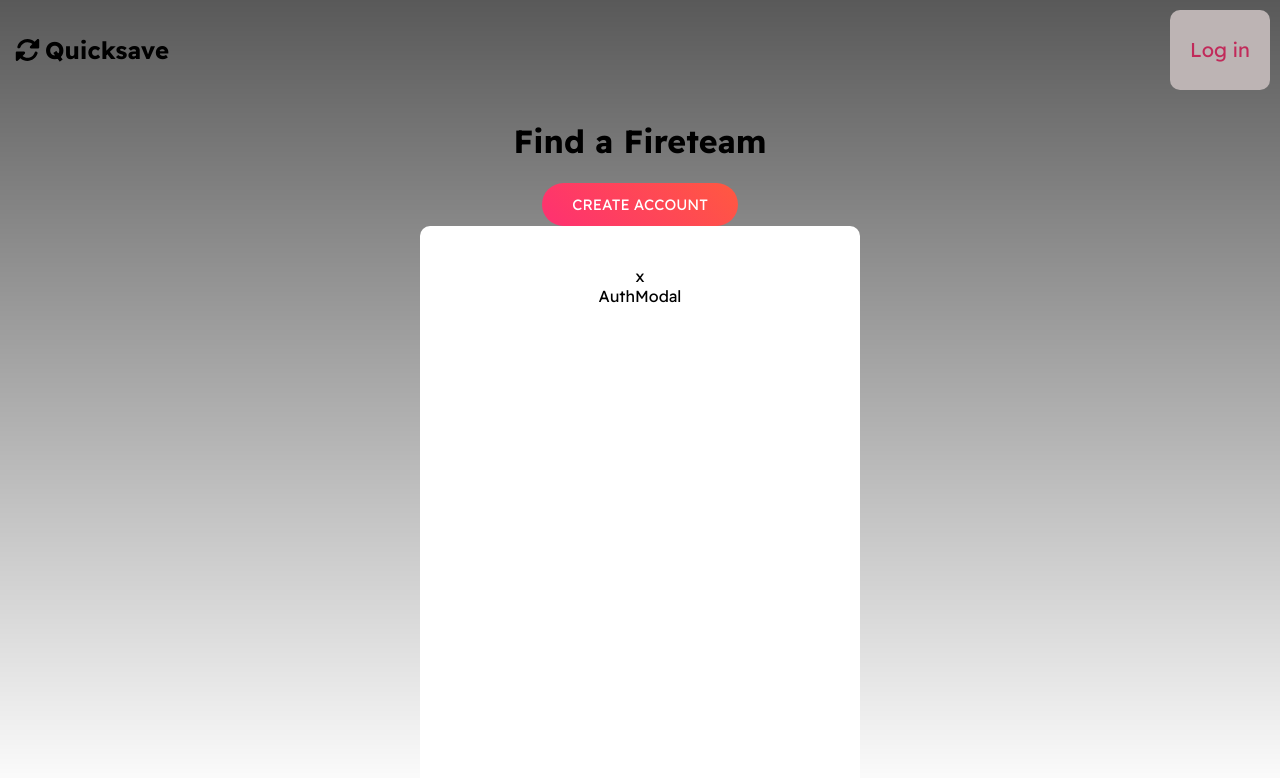
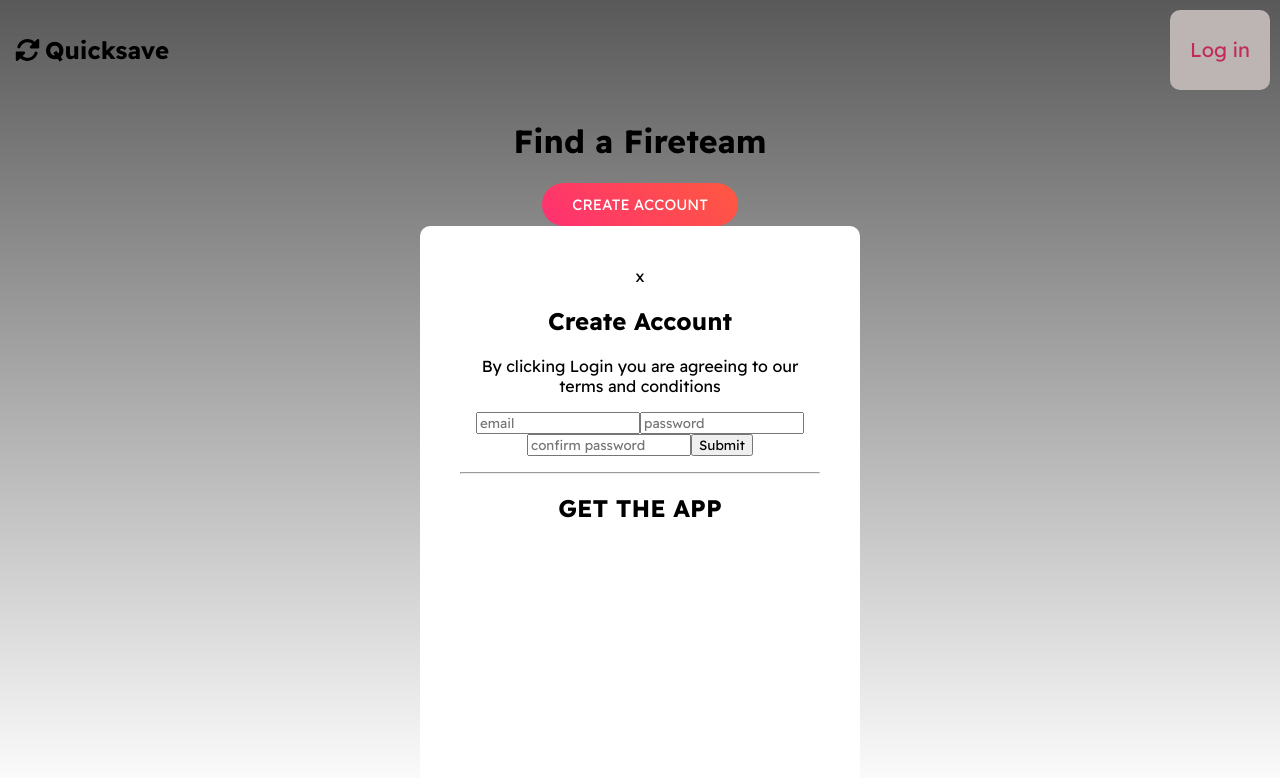
Before and after one commit to HectorDNuno/quicksave, a React (Create React App) app: page / in a window 1280 px wide. Both pictures are taken after a click on the button "Log in". Shown: the top 778 px of the page. Built offline with nearby package versions, Linux system fonts and the light colour scheme.

Commit message:
sets state and creates forms for email, password, and password confirmation, creates event handler for onSubmit event, adds line at the bottom of form with text that says get the app

```diff
--- a/src/components/AuthModal.js
+++ b/src/components/AuthModal.js
@@ -1,14 +1,69 @@
-import React from "react";
+import React, { useState } from "react";
 
 const AuthModal = ({ setShowModal }) => {
+  const [email, setEmail] = useState(null);
+  const [password, setPassword] = useState(null);
+  const [confirmPassword, setConfirmPassword] = useState(null);
+  const [errors, setErrors] = useState(null);
+
   const handleClick = () => {
     setShowModal(false);
   };
 
+  const handleSubmit = (e) => {
+    e.preventDefault();
+
+    try {
+      if (isSignUp && password !== confirmPassword) {
+        setErrors("passwords need to match!");
+      }
+    } catch (error) {
+      console.log(error);
+    }
+  };
+
+  const isSignUp = true;
+
   return (
     <div className="auth-modal">
-      <div onClick={handleClick}>x</div>
-      AuthModal
+      <div className="close-icon" onClick={handleClick}>
+        x
+      </div>
+      <h2>{isSignUp ? "Create Account" : "Login"}</h2>
+      <p>By clicking Login you are agreeing to our terms and conditions</p>
+      <form onSubmit={handleSubmit}>
+        <input
+          type="email"
+          id="email"
+          name="email"
+          placeholder="email"
+          required={true}
+          onChange={(e) => setEmail(e.target.value)}
+        />
+        <input
+          type="password"
+          id="password"
+          name="password"
+          placeholder="password"
+          required={true}
+          onChange={(e) => setPassword(e.target.value)}
+        />
+        {isSignUp && (
+          <input
+            type="password"
+            id="password-check"
+            name="password-check"
+            placeholder="confirm password"
+            required={true}
+            onChange={(e) => setConfirmPassword(e.target.value)}
+          />
+        )}
+
+        <input className="secondary-button" type="submit" />
+        <p>{errors}</p>
+      </form>
+      <hr />
+      <h2>GET THE APP</h2>
     </div>
   );
 };
```
